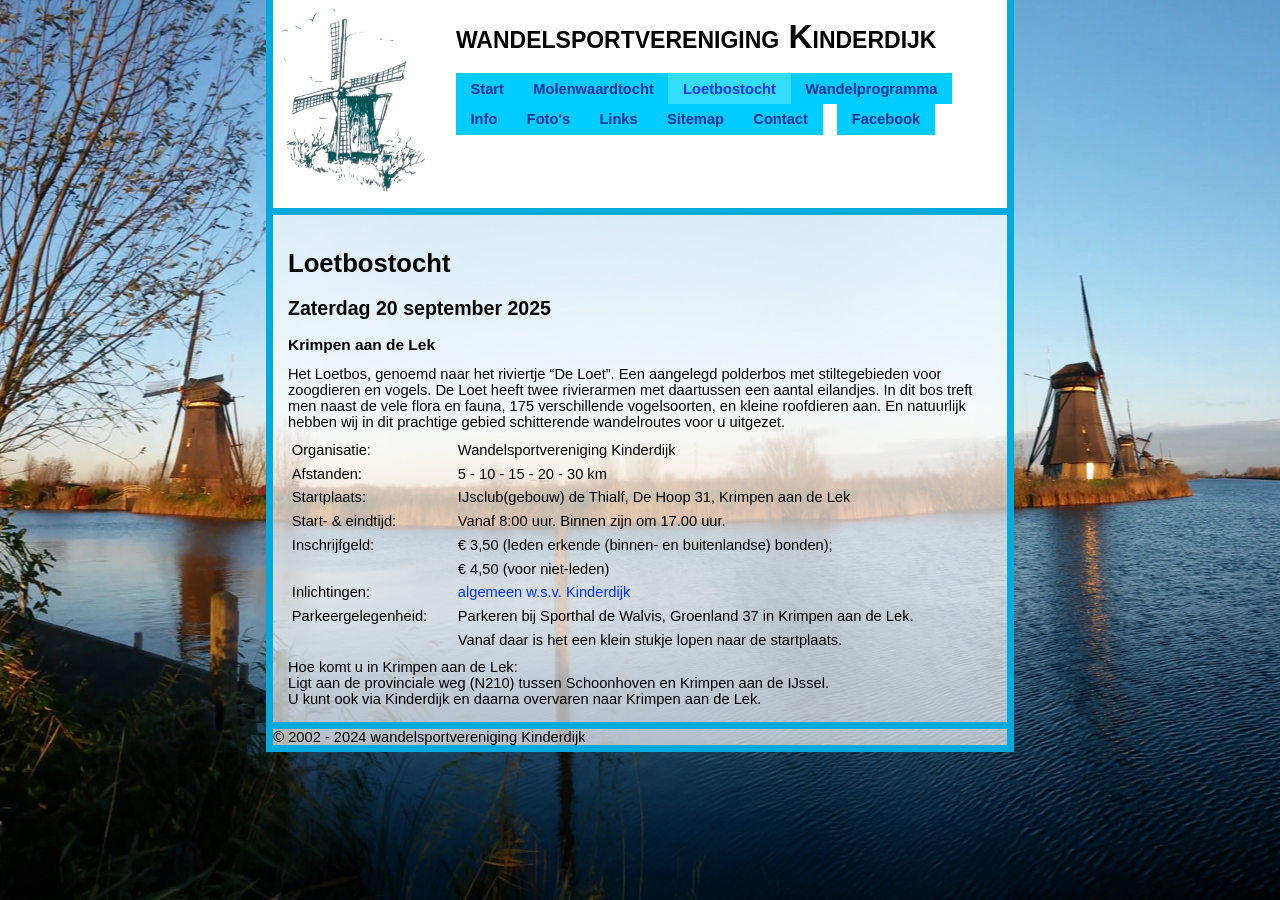
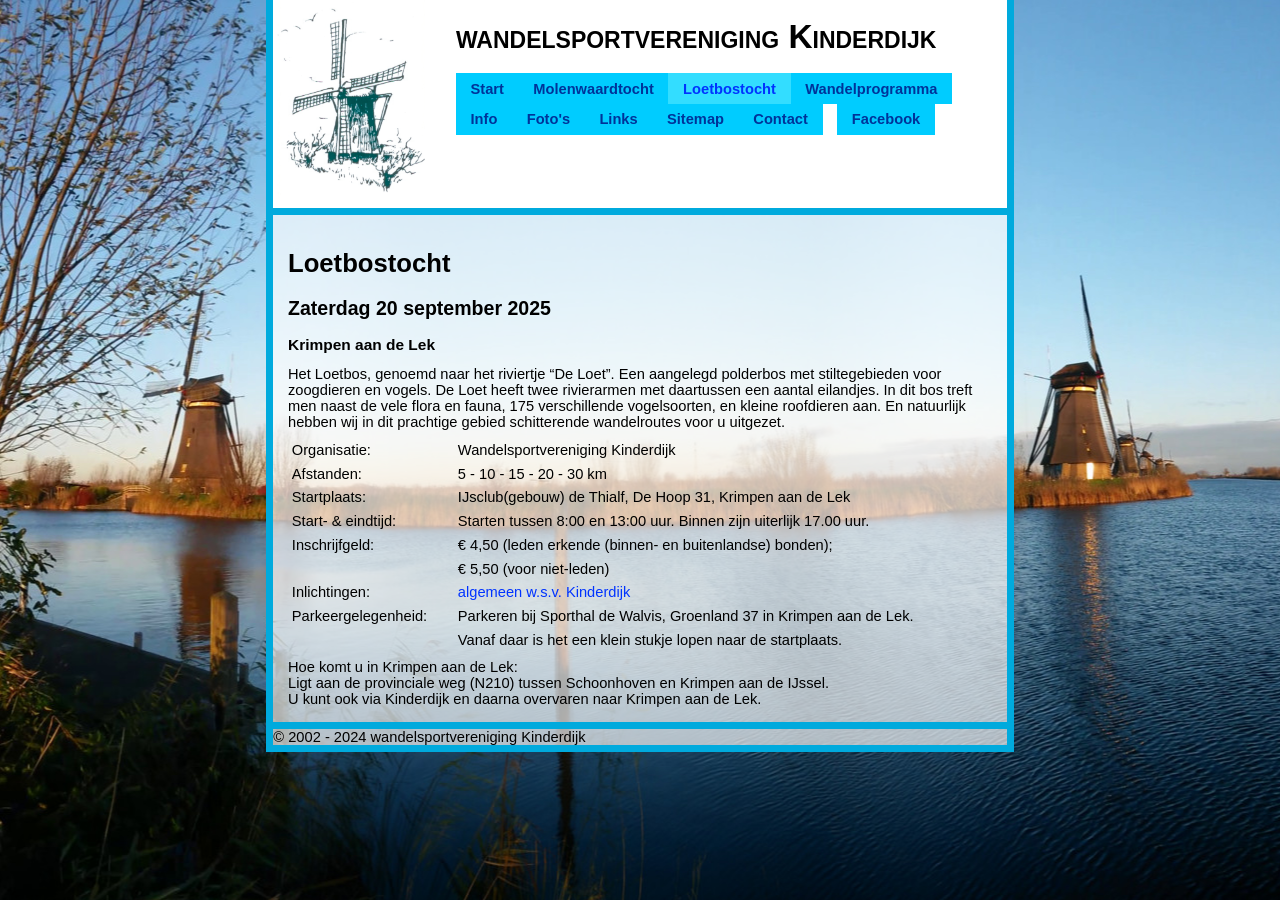
Before and after one commit to jvisser84/www.wsvkinderdijk.nl, a Jekyll site: the page built from docs/loetbostocht.md, in a window 1280 px wide. Built offline with Jekyll 4.4.1, drawn with Linux system fonts in a browser that asks for light colours.

Commit message:
Loetbostocht pagina aangepast met nieuw inschrijfgeld en verduidelijking start- en eindtijden.

```diff
--- a/docs/loetbostocht.md
+++ b/docs/loetbostocht.md
@@ -12,9 +12,9 @@ Het Loetbos, genoemd naar het riviertje “De Loet”. Een aangelegd polderbos m
 Organisatie:       | Wandelsportvereniging Kinderdijk
 Afstanden:         | 5 - 10 - 15 - 20 - 30 km
 Startplaats:       | IJsclub(gebouw) de Thialf, De Hoop 31, Krimpen aan de Lek
-Start- & eindtijd: | Vanaf 8:00 uur. Binnen zijn om 17.00 uur.
-Inschrijfgeld:     | &euro; 3,50 (leden erkende (binnen- en buitenlandse) bonden);
-                   | &euro; 4,50 (voor niet-leden)
+Start- & eindtijd: | Starten tussen 8:00 en 13:00 uur. Binnen zijn uiterlijk 17.00 uur.
+Inschrijfgeld:     | &euro; 4,50 (leden erkende (binnen- en buitenlandse) bonden);
+                   | &euro; 5,50 (voor niet-leden)
 Inlichtingen:      | <span id="mail-algemeen"></span>
 Parkeergelegenheid: | Parkeren bij Sporthal de Walvis, Groenland 37 in Krimpen aan de Lek.
                     | Vanaf daar is het een klein stukje lopen naar de startplaats.
```
